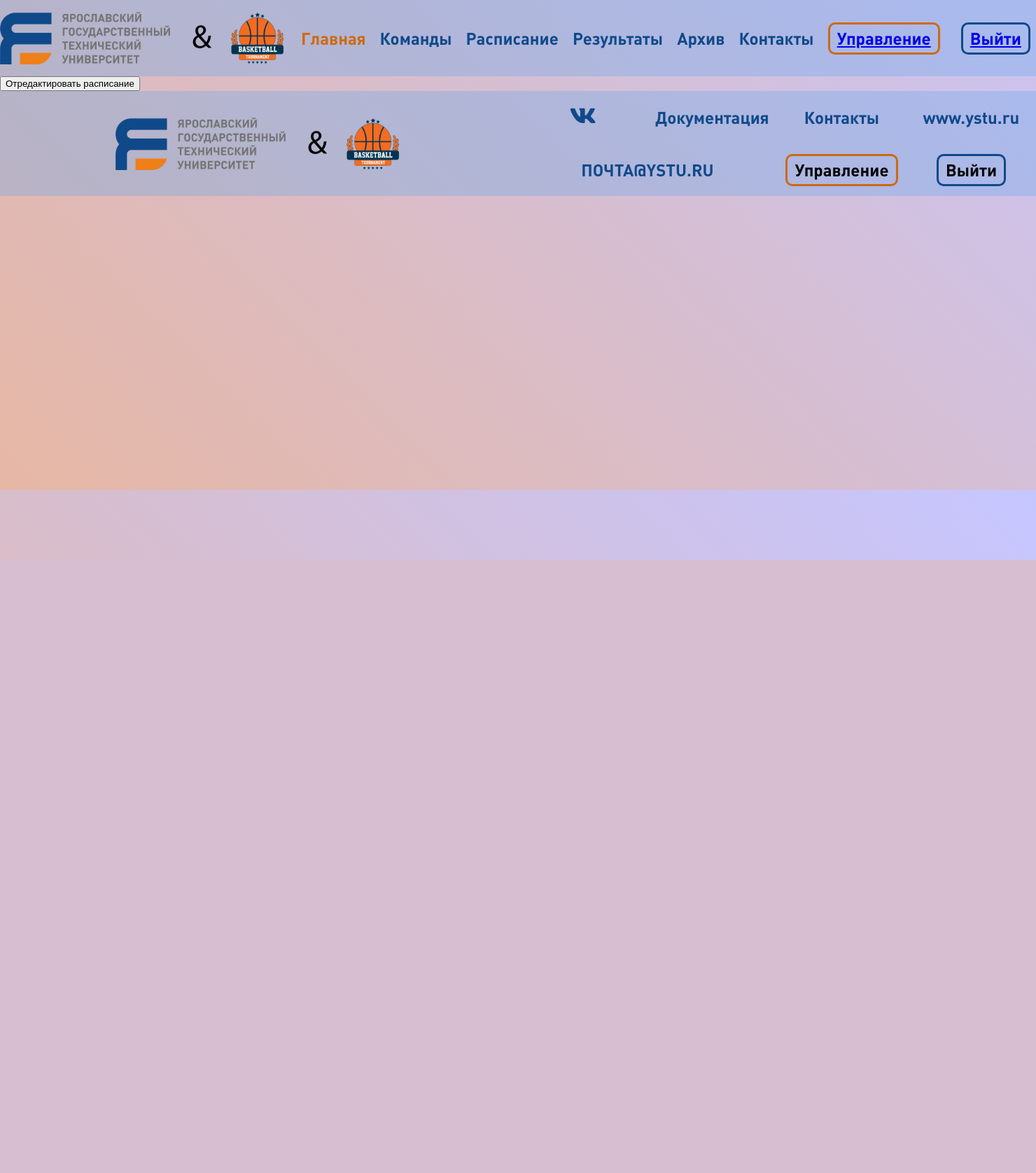
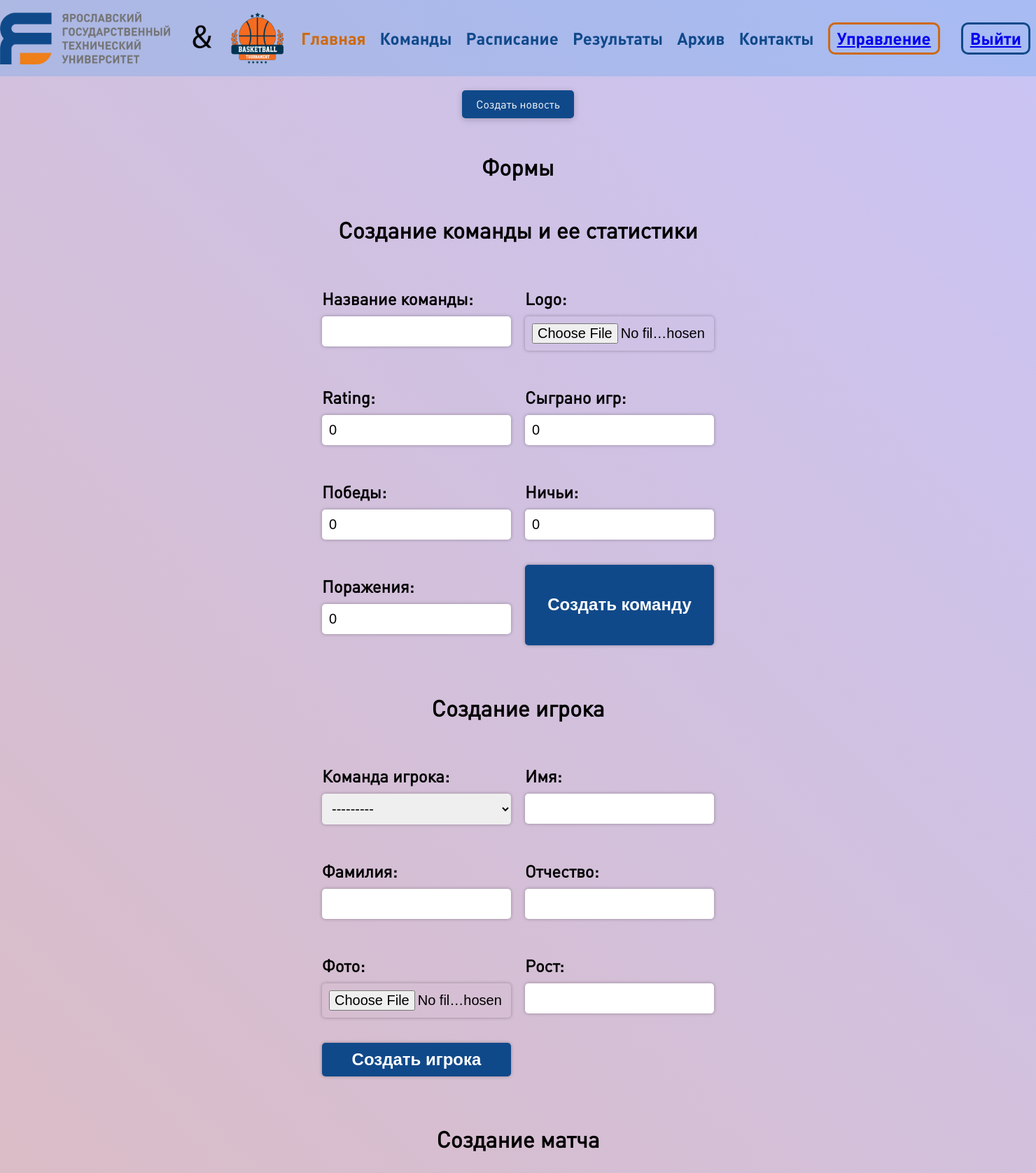
Before and after one commit to Delmark/YSTUTournamentSite, a Django app: page /account/org/ in a window 1480 px wide. Shown: the top 1676 px of the page at 70% size. Before the commit the page ends 800 px from the top, so only its background shows below. Run offline with Django 4.2, Linux system fonts and the light colour scheme; a user stored in the database is signed in; data comes from the database, SQL or seed files in the repository; both versions use the stored data as it was after the commit; parts of the project's set-up code (start-up, migrations or seed data) failed here and were passed over.

Commit message:
Реализован базовый функционал страницы организатора

```diff
--- /dev/null
+++ b/BasketballBackend/Backend/Auth/forms.py
@@ -0,0 +1,30 @@
+from django import forms
+from Teams.models import Team, TeamStatistic, Player
+from Games.models import Match
+
+class TeamCreationForm(forms.ModelForm):
+    class Meta:
+        model = Team
+        fields = ['name']
+
+class TeamStatisticCreationForm(forms.ModelForm):
+    class Meta:
+        model = TeamStatistic
+        fields = ['logo', 'rating', 'played_games', 'wins', 'draws', 'losses']
+
+class PlayerCreationForm(forms.ModelForm):
+    middle_name = forms.CharField(label='Отчество', max_length=100, required=False)
+    photo = forms.ImageField(label='Фото', required=False)
+
+    class Meta:
+        model = Player
+        fields = ['team', 'name', 'last_name', 'middle_name', 'photo', 'height']
+        widgets = {
+            'date': forms.DateInput(attrs={'type': 'date'}),
+            'time': forms.TimeInput(attrs={'type': 'time'}),
+        }
+
+class MatchCreationForm(forms.ModelForm):
+    class Meta:
+        model = Match
+        fields = ['team_1', 'team_2', 'date', 'time', 'place', 'season', 'is_finished', 'team_1_goals', 'team_2_goals']
--- a/BasketballBackend/Backend/Auth/urls.py
+++ b/BasketballBackend/Backend/Auth/urls.py
@@ -5,6 +5,5 @@ urlpatterns = [
     path('logout/', views.logout_view, name='logout'),
     path('login/', views.login_view, name='login'),
     path('register/', views.register, name='register'),
-    path('org/',views.org, name='org'),
-    path('sched', views.sched_red, name='sched_red')
+    path('org/',views.org_account, name='org'),
 ]
--- a/BasketballBackend/Backend/Auth/views.py
+++ b/BasketballBackend/Backend/Auth/views.py
@@ -1,8 +1,11 @@
 from django.contrib.auth import login, authenticate, logout
 from django.shortcuts import render, redirect
 from django.urls import reverse
+from django.http import HttpResponse
+from .forms import TeamCreationForm, TeamStatisticCreationForm, PlayerCreationForm, MatchCreationForm
 from .models import UserProfile, User
 from urllib.parse import urlencode, urlparse
+from django.contrib.auth.decorators import user_passes_test
 
 def register(request):
     if request.method == 'POST':
@@ -57,7 +60,38 @@ def logout_view(request):
     request.session['referer'] = request.META.get('HTTP_REFERER', 'News:index')
     redirect_url = request.session.get('referer', 'index')
     return redirect(redirect_url)
-def org(request):
-    return render(request, 'org.html')
-def sched_red(request):
-    return render(request, 'sched_red.html')
+
+@user_passes_test(lambda u: u.is_superuser)
+def org_account(request):
+    team_form = TeamCreationForm()
+    team_statistic_form = TeamStatisticCreationForm()
+    player_form = PlayerCreationForm()
+    match_form = MatchCreationForm()
+
+    if request.method == 'POST':
+        if 'team' in request.POST:
+            team_form = TeamCreationForm(request.POST)
+            team_statistic_form = TeamStatisticCreationForm(request.POST, request.FILES)
+            if team_form.is_valid() and team_statistic_form.is_valid():
+                team = team_form.save()
+                team_statistic = team_statistic_form.save(commit=False)
+                team_statistic.team = team
+                team_statistic.save()
+                return HttpResponse("Успешно создано")
+        elif 'player' in request.POST:
+            player_form = PlayerCreationForm(request.POST, request.FILES)
+            if player_form.is_valid():
+                player_form.save()
+                return HttpResponse("Успешно создано")
+        elif 'match' in request.POST:
+            match_form = MatchCreationForm(request.POST)
+            if match_form.is_valid():
+                match_form.save()
+                return HttpResponse("Успешно создано")
+
+    return render(request, 'org.html', {
+        'team_form': team_form,
+        'team_statistic_form': team_statistic_form,
+        'player_form': player_form,
+        'match_form': match_form,
+    })
--- a/BasketballBackend/Backend/Games/views.py
+++ b/BasketballBackend/Backend/Games/views.py
@@ -22,14 +22,11 @@ def archieve(request):
     team_statistics = None
 
     if len(matches) == 0:
-        # Handle case where there are no matches
         team_statistics = []
     elif len(matches) == 1:
-        # Handle case where there is only one match
         match = matches.first()
         team_statistics = TeamStatistic.objects.filter(Q(team=match.team_1) | Q(team=match.team_2))
     else:
-        # Handle case where there are multiple matches
         team_statistics = TeamStatistic.objects.filter(
             *[Q(team=match.team_1) | Q(team=match.team_2) for match in matches]
         )
--- a/BasketballBackend/Backend/Teams/apps.py
+++ b/BasketballBackend/Backend/Teams/apps.py
@@ -4,6 +4,3 @@ from django.apps import AppConfig
 class TeamsConfig(AppConfig):
     default_auto_field = 'django.db.models.BigAutoField'
     name = 'Teams'
-
-    def ready(self):
-        import Teams.signals
--- /dev/null
+++ b/BasketballBackend/Backend/static/css/orgpage.css
@@ -0,0 +1,100 @@
+body {
+    background-color: #fff;
+    font-family: "DIN Pro Regular";
+    }
+
+.create-btn-container {
+  display: flex;
+  justify-content: center;
+  margin-top: 20px;
+}
+
+
+
+a.create-btn {
+  display: inline-block;
+  padding: 10px 20px;
+  background-color: #10498A;
+  color: white;
+  text-decoration: none;
+  border-radius: 5px;
+  font-size: 16px;
+  transition: background-color 0.3s ease;
+  border: none;
+  box-shadow: 0px 2px 10px rgba(0, 0, 0, 0.2);
+}
+
+a.create-btn:hover {
+  background-color: #CE690E;
+  cursor: pointer;
+}
+
+a.create-btn:focus {
+  outline: none;
+  box-shadow: 0px 0px 0px 3px rgba(16, 73, 138, 0.4);
+}
+
+h1, h2 {
+    font-size: 32px;
+    font-weight: bold;
+    margin-top: 50px;
+    text-align: center;
+    }
+
+form {
+    display: grid;
+    grid-template-columns: 1fr;
+    grid-row-gap: 20px;
+    margin: auto;
+    max-width: 600px;
+    padding: 20px;
+    }
+
+label {
+    display: block;
+    font-size: 24px;
+    font-weight: bold;
+    margin-bottom: 10px;
+    }
+
+input[type="text"], input[type="number"], input[type="file"], select {
+    border-radius: 5px;
+    border: none;
+    box-shadow: 0 0 5px rgba(0, 0, 0, 0.3);
+    font-size: 20px;
+    padding: 10px;
+    width: 100%;
+    }
+
+input[type="submit"], button {
+    background-color: #10498A;
+    border: none;
+    border-radius: 5px;
+    box-shadow: 0 0 5px rgba(0, 0, 0, 0.3);
+    color: #fff;
+    cursor: pointer;
+    font-size: 24px;
+    font-weight: bold;
+    padding: 10px;
+    text-align: center;
+    text-decoration: none;
+    transition: background-color 0.3s ease;
+    width: 100%;
+    }
+
+input[type="submit"]:hover, button:hover {
+    background-color: #CE690E;
+    }
+
+.error-message {
+    color: #CE690E;
+    font-size: 20px;
+    margin-top: 5px;
+    }
+
+@media screen and (min-width: 768px) {
+    form {
+    grid-template-columns: 1fr 1fr;
+    grid-column-gap: 20px;
+    }
+    }
--- a/BasketballBackend/Backend/templates/layout.html
+++ b/BasketballBackend/Backend/templates/layout.html
@@ -8,6 +8,8 @@
     <link href='https://unpkg.com/boxicons@2.1.4/css/boxicons.min.css' rel='stylesheet'>
     <link rel="stylesheet" href="{% static 'css/index.css' %}">
     <link rel="stylesheet" href="{% static 'css/main.css' %}">
+    {% block style %}
+    {% endblock %}
     <link rel="shortcut icon" href="{% static 'favicon.ico' %}" type="image/x-icon">
     <link rel="icon" href="{% static 'favicon.ico' %}" type="image/x-icon">
     <title>Главная</title>
@@ -24,7 +26,7 @@
             <a href="{% url 'Teams:teams' %}" class="teams-link">Команды</a>
             <a href="{% url 'Games:schedule' %}" class="timetable-link">Расписание</a>
             <a href="{% url 'results' %}" class="results-link">Результаты</a>
-            <a href="{% url 'archieve' %} " class="archieve-link">Архив</a>
+            <a href="{% url 'Games:archieve' %} " class="archieve-link">Архив</a>
             <a href="{% url 'contact' %}" class="contacts-link">Контакты</a>
         </div>
         {% if not user.is_authenticated %}
--- a/BasketballBackend/Backend/templates/org.html
+++ b/BasketballBackend/Backend/templates/org.html
@@ -1,7 +1,37 @@
 {% extends 'layout.html' %}
-{% load static%}
+{% load static %}
+{% block style %}
+<link rel="stylesheet" href="{% static 'css/orgpage.css' %}">
+{% endblock %}
+
 {% block content%}
 <body>
-    <a href="{% url 'sched_red'%}"><button>Отредактировать расписание</button></a>
+    <div class="create-btn-container">
+        <a href="{% url 'create-article'%}" class="create-btn">Создать новость</a>
+      </div>
+
+    <h1>Формы</h1>
+
+    <h2>Создание команды и ее статистики</h2>
+    <form method="post" enctype="multipart/form-data">
+        {% csrf_token %}
+        {{ team_form.as_p }}
+        {{ team_statistic_form.as_p }}
+        <button type="submit" name="team">Создать команду</button>
+    </form>
+
+    <h2>Создание игрока</h2>
+    <form method="post" enctype="multipart/form-data">
+        {% csrf_token %}
+        {{ player_form.as_p }}
+        <button type="submit" name="player">Создать игрока</button>
+    </form>
+
+    <h2>Создание матча</h2>
+    <form method="post">
+        {% csrf_token %}
+        {{ match_form.as_p }}
+        <button type="submit" name="match">Создать матч</button>
+    </form>
 </body>
 {%endblock%}
```
Also changed, not shown: BasketballBackend/Backend/Teams/signals.py (deleted, +0 -8 lines), BasketballBackend/Backend/db.sqlite3, BasketballBackend/Backend/media/teams/logos/Безымянный.png (added).
